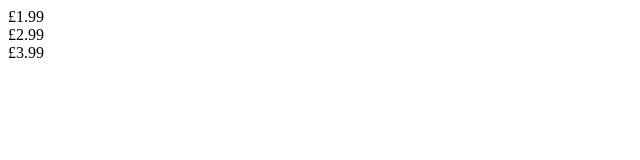
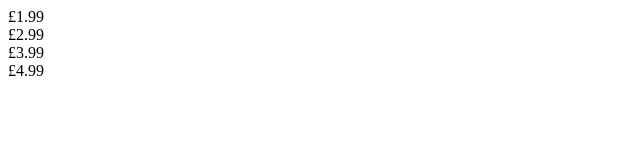
Before and after one commit to jameskirk36/complico, a plain HTML site: page resources/public/visual_check.html in a window 1280 px wide. Shown: the full height of the page, 0-640 px from the left. Drawn offline with Linux system fonts and the light colour scheme.

Commit message:
new conversion func - divide times

```diff
--- a/resources/public/visual_check.html
+++ b/resources/public/visual_check.html
@@ -8,6 +8,7 @@
         <div id="divide-by-two">&pound;1.99</div>
         <div id="squared">&pound;2.99</div>
         <div id="squareroot">&pound;3.99</div>
+        <div id="divide-times">&pound;4.99</div>
       </div>
     </div>
   </body>
```
Also changed, not shown: 2 other files.
